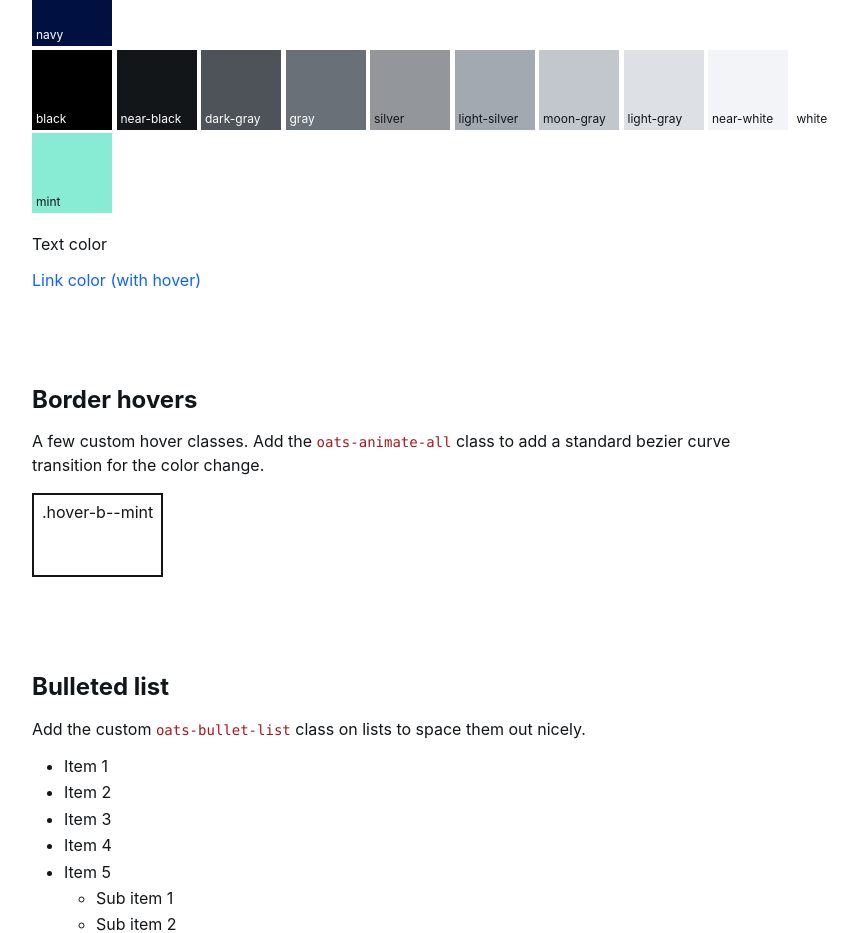
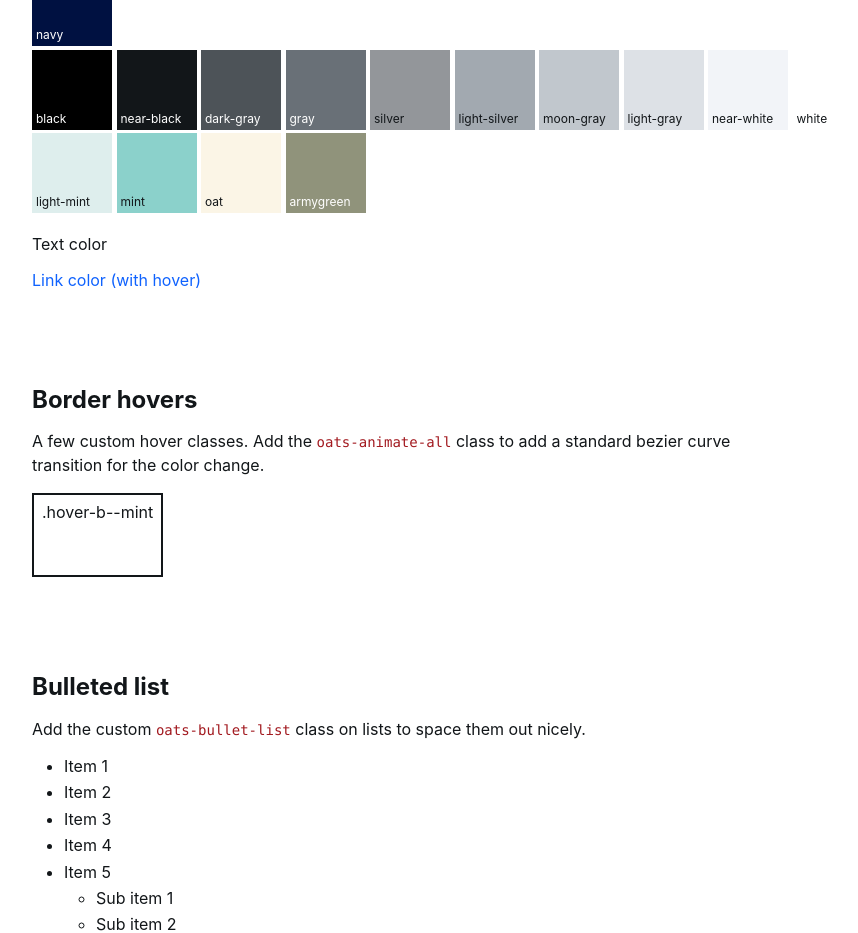
Before and after one commit to launchcodestudios/oats, a plain HTML site: page index.html in a window 1280 px wide. Shown: the part 1040-1973 px from the top of the page, without its empty margins (0-858 px from the left). Drawn offline with Linux system fonts and the light colour scheme.

Commit message:
Update 2023-10-25T11:07:09.790Z

```diff
--- a/index.html
+++ b/index.html
@@ -104,7 +104,10 @@
 					<div class="bg-white"></div>
 
 					<br>
+					<div class="bg-light-mint"></div>
 					<div class="bg-mint"></div>
+					<div class="bg-oat"></div>
+					<div class="bg-armygreen white"></div>
 
 				</div>
 
```
Also changed, not shown: css/oats-bundle.min.css, css/oats.min.css.
